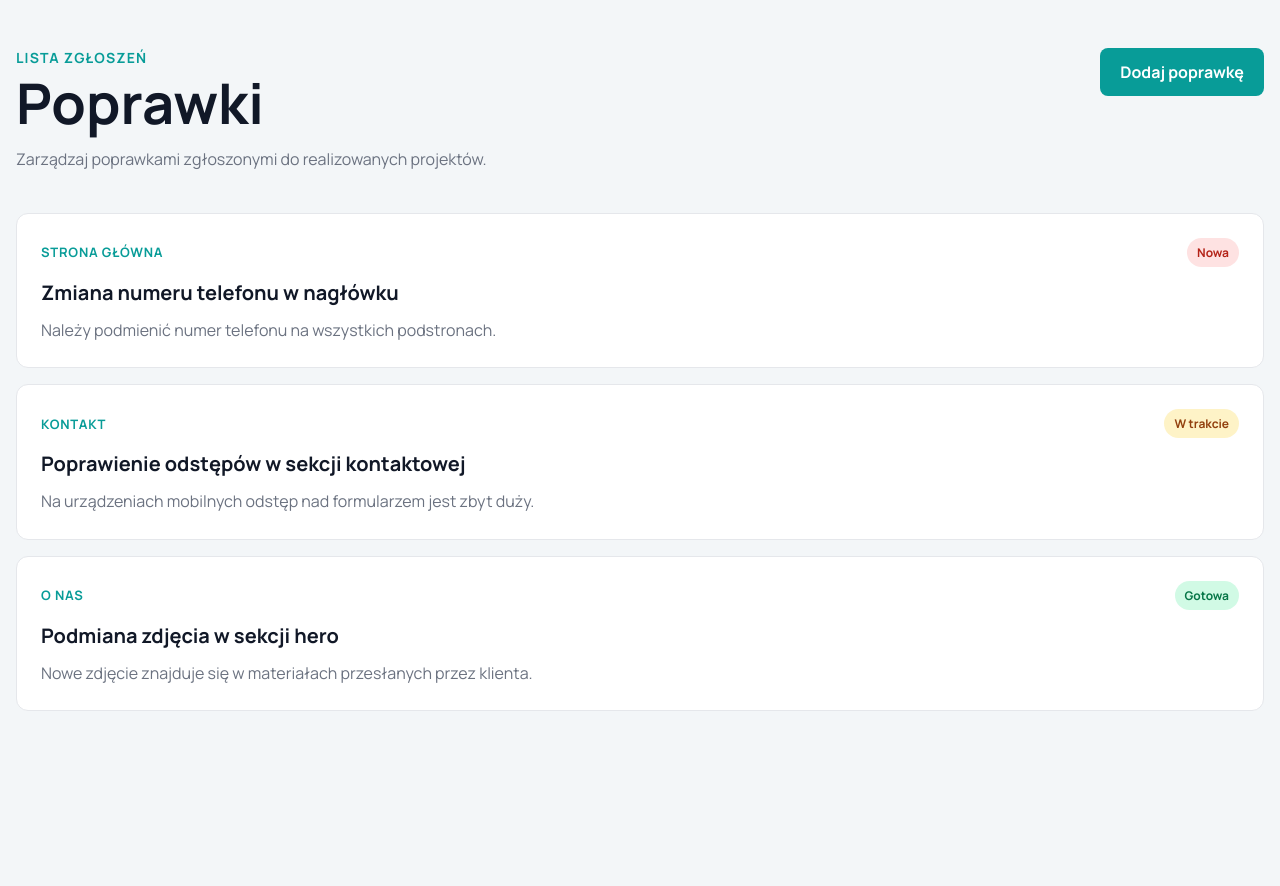
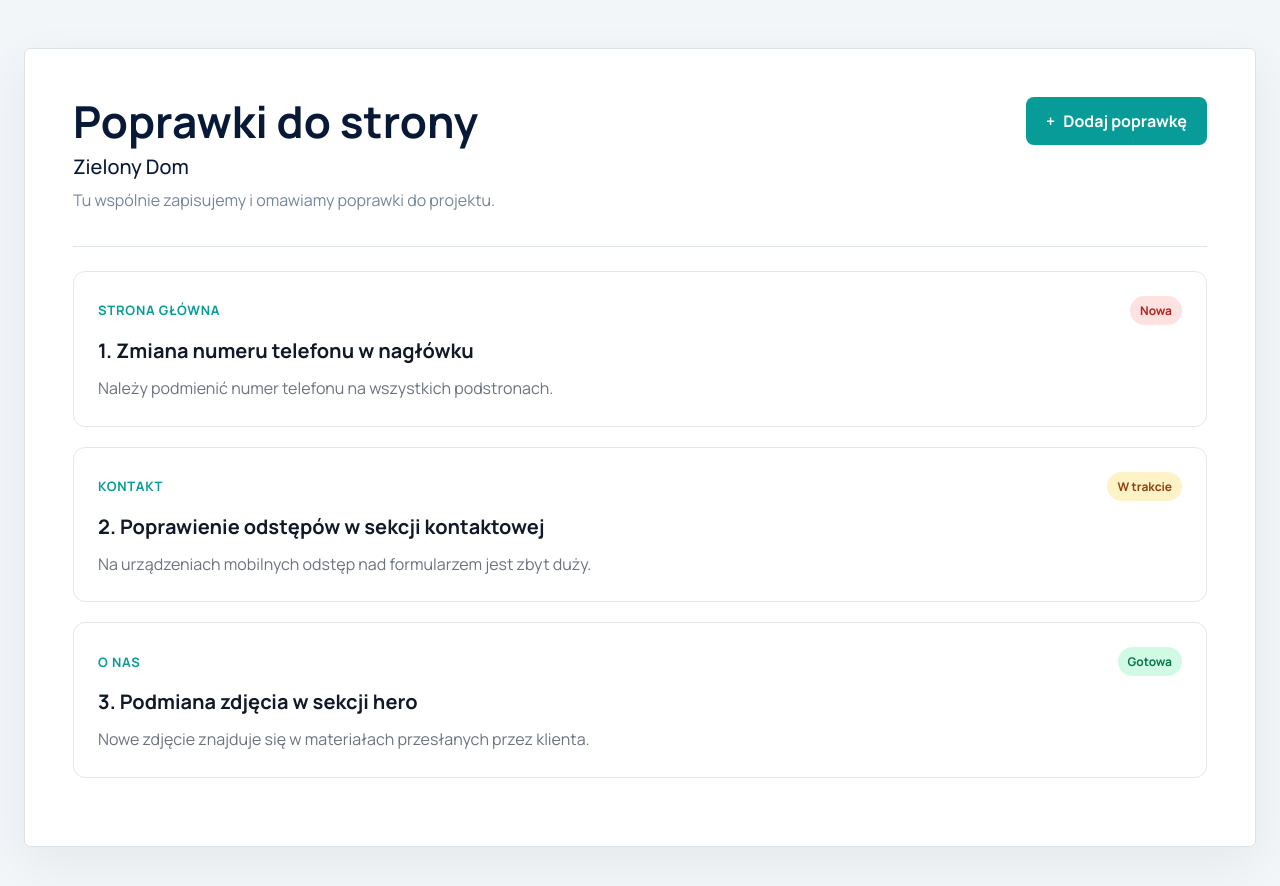
Before and after one commit to natalkakielbicka-coder/corrections-manager, a Vue app: page / in a window 1280 px wide. Shown: the top 886 px of the page. Before the commit the page ends 800 px from the top, so only its background shows below. Built offline with nearby package versions, Linux system fonts and the light colour scheme.

Commit message:
Build project board layout

```diff
--- a/src/components/corrections/CorrectionCard.vue
+++ b/src/components/corrections/CorrectionCard.vue
@@ -4,6 +4,10 @@ import { correctionStatuses } from '../../constants/correctionStatuses'
 const props = defineProps({
   correction: {
     type: Object,
+    required: true,
+  },
+  number: {
+    type: Number,
     required: true,
   },
 })
@@ -25,6 +29,7 @@ const props = defineProps({
     </div>
 
     <h2 class="correction-card__title">
+      <span>{{ number }}.</span>
       {{ correction.title }}
     </h2>
 
@@ -40,6 +45,7 @@ const props = defineProps({
   border: 1px solid #e5e7eb;
   border-radius: 12px;
   background-color: #ffffff;
+  margin-bottom: 20px;
 }
 
 .correction-card__title {
@@ -56,7 +62,7 @@ const props = defineProps({
 
 .correction-card__page {
   margin: 0 0 8px;
-  color: #2563eb;
+  color: var(--color-brand);
   font-size: 13px;
   font-weight: 700;
   text-transform: uppercase;
--- a/src/views/HomeView.vue
+++ b/src/views/HomeView.vue
@@ -5,67 +5,88 @@ import { corrections } from '../data/corrections'
 
 <template>
   <main class="page">
-    <div class="page__header">
+    <section class="project-board">
+      <header class="project-board__header">
         <div>
-        <p class="page__eyebrow">Lista zgłoszeń</p>
-        <h1>Poprawki</h1>
-        <p class="page__description">
-          Zarządzaj poprawkami zgłoszonymi do realizowanych projektów.
+          <h1>Poprawki do strony</h1>
+
+          <p class="project-board__name">Zielony Dom</p>
+
+          <p class="project-board__description">
+            Tu wspólnie zapisujemy i omawiamy poprawki do projektu.
           </p>
         </div>
 
-      <button class="button" type="button">Dodaj poprawkę</button>
-    </div>
+        <button class="button" type="button">
+          <span aria-hidden="true">+</span>
+          Dodaj poprawkę
+        </button>
+      </header>
 
       <section class="corrections">
         <CorrectionCard
-        v-for="correction in corrections"
+          v-for="(correction, index) in corrections"
           :key="correction.id"
           :correction="correction"
+          :number="index + 1"
         />
+      </section>
     </section>
   </main>
 </template>
 
 <style scoped>
 .page {
-  width: min(100% - 32px, 1280px);
-  margin-inline: auto;
-  padding-block: 48px;
+  min-height: 100vh;
+  padding: 48px 24px;
 }
 
-.page__header {
+.project-board {
+  width: min(100%, 1280px);
+  min-height: calc(100vh - 96px);
+  margin-inline: auto;
+  padding: 48px;
+  border: 1px solid var(--color-border);
+  border-radius: 6px;
+  background-color: var(--color-surface);
+  box-shadow: 0 16px 50px rgba(7, 25, 54, 0.06);
+}
+
+.project-board__header {
   display: flex;
   align-items: flex-start;
   justify-content: space-between;
   gap: 32px;
-}
-
-.page__eyebrow {
-  margin: 0 0 8px;
-  color: var(--color-brand);
-  font-size: 14px;
-  font-weight: 700;
-  text-transform: uppercase;
-  letter-spacing: 0.08em;
+  padding-bottom: 32px;
+  border-bottom: 1px solid var(--color-border);
 }
 
 h1 {
   margin: 0;
-  color: #111827;
-  font-size: clamp(36px, 5vw, 56px);
-  line-height: 1;
+  color: var(--color-heading);
+  font-size: clamp(32px, 4vw, 44px);
+  line-height: 1.1;
 }
 
-.page__description {
-  max-width: 600px;
-  margin: 16px 0 0;
-  color: #6b7280;
+.project-board__name {
+  margin: 8px 0 0;
+  color: var(--color-heading);
+  font-size: 20px;
+  font-weight: 500;
+}
+
+.project-board__description {
+  margin: 8px 0 0;
+  color: var(--color-muted);
   line-height: 1.6;
 }
 
 .button {
+  display: inline-flex;
   flex-shrink: 0;
+  align-items: center;
+  justify-content: center;
+  gap: 8px;
   min-height: 48px;
   padding: 12px 20px;
   border: 0;
@@ -81,16 +102,20 @@ h1 {
 
 .corrections {
   display: grid;
-  gap: 16px;
-  margin-top: 40px;
+  margin-top: 24px;
 }
 
 @media (max-width: 767px) {
   .page {
-    padding-block: 32px;
+    padding: 16px;
   }
 
-  .page__header {
+  .project-board {
+    min-height: calc(100vh - 32px);
+    padding: 24px 20px;
+  }
+
+  .project-board__header {
     flex-direction: column;
   }
 
```
Lines whose indentation alone changed are shown as unchanged.
